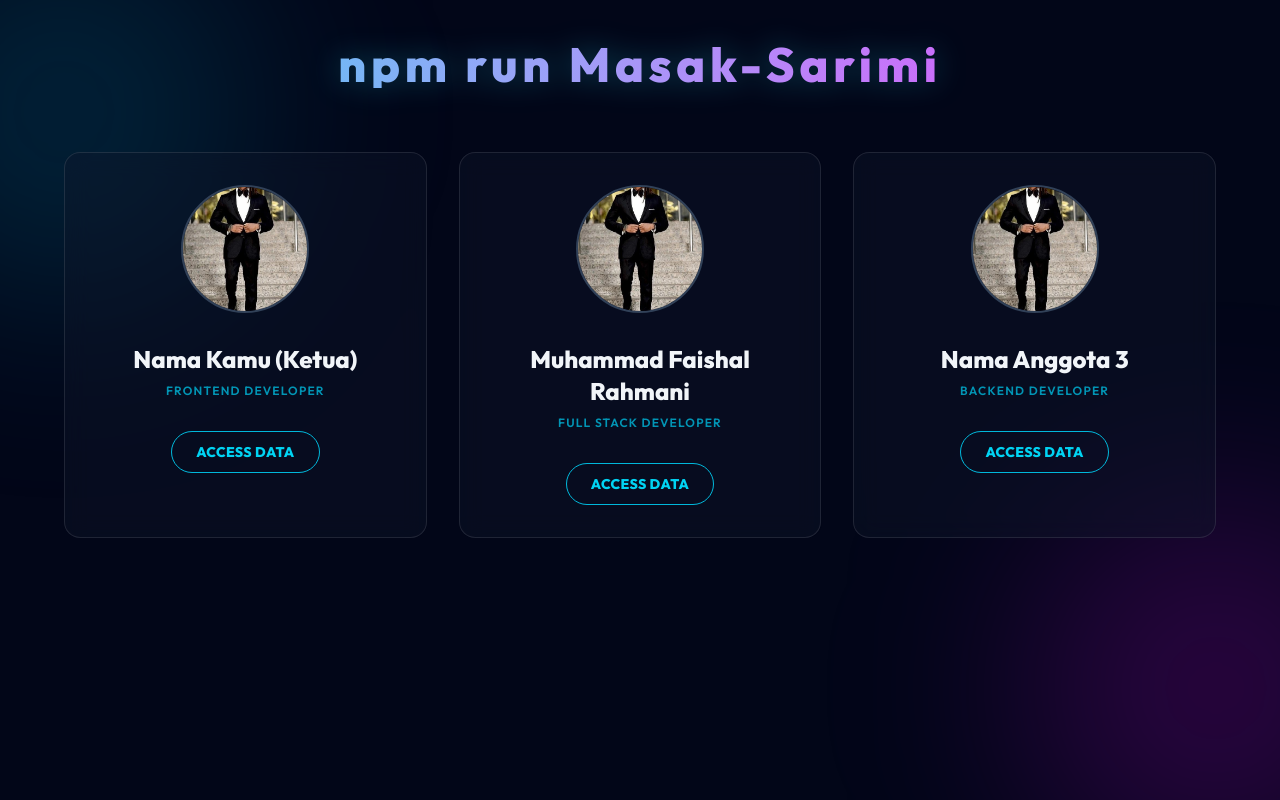
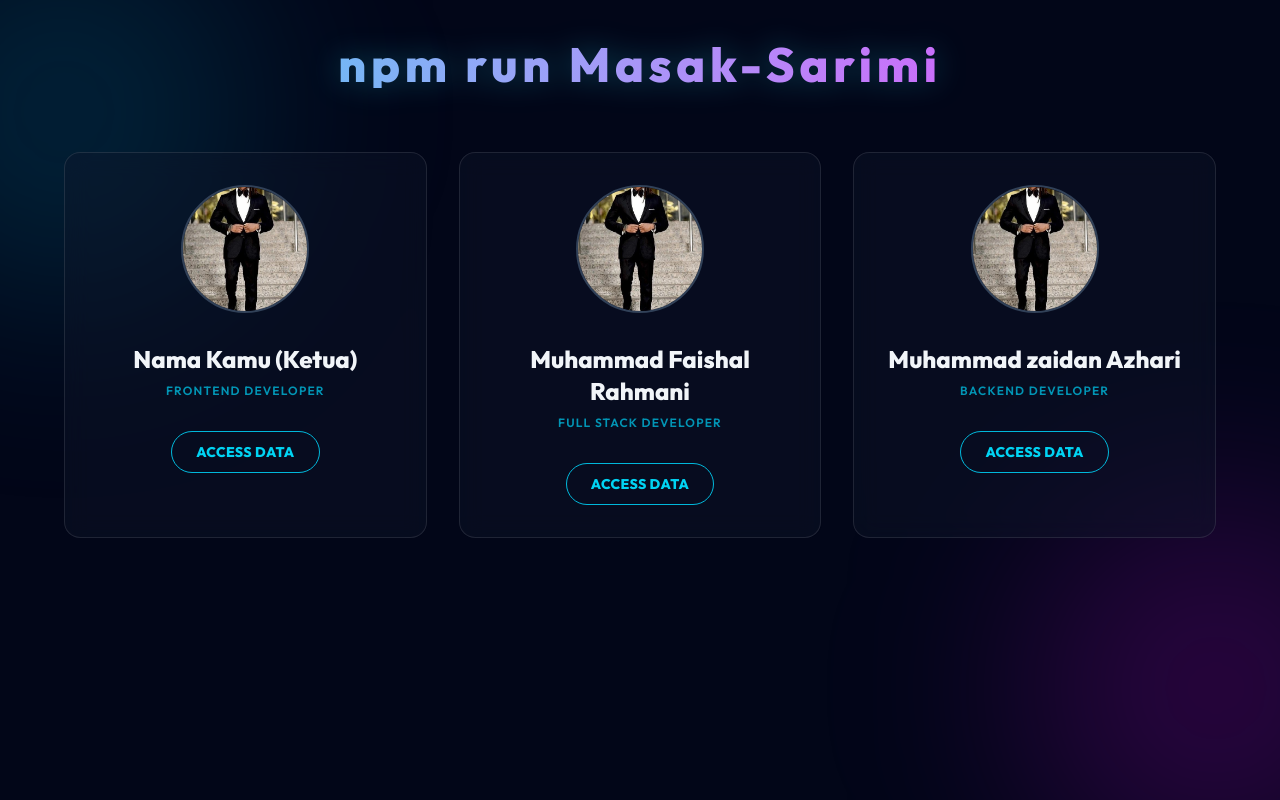
Before and after one commit to muhashaall17/sarimi-porto, a React (Vite) app: page / in a window 1280 px wide. Built offline with nearby package versions, Linux system fonts and the light colour scheme.

Commit message:
Mengubah nama zaidan

```diff
--- a/src/data.js
+++ b/src/data.js
@@ -27,7 +27,7 @@ export const teamData = [
   },
   {
     id: "zaidan",
-    name: "Nama Anggota 3",
+    name: "Muhammad zaidan Azhari",
     role: "Backend Developer",
     photo: fotoDummy,
     education: "Teknik Informatika, UNIKOM",
```
